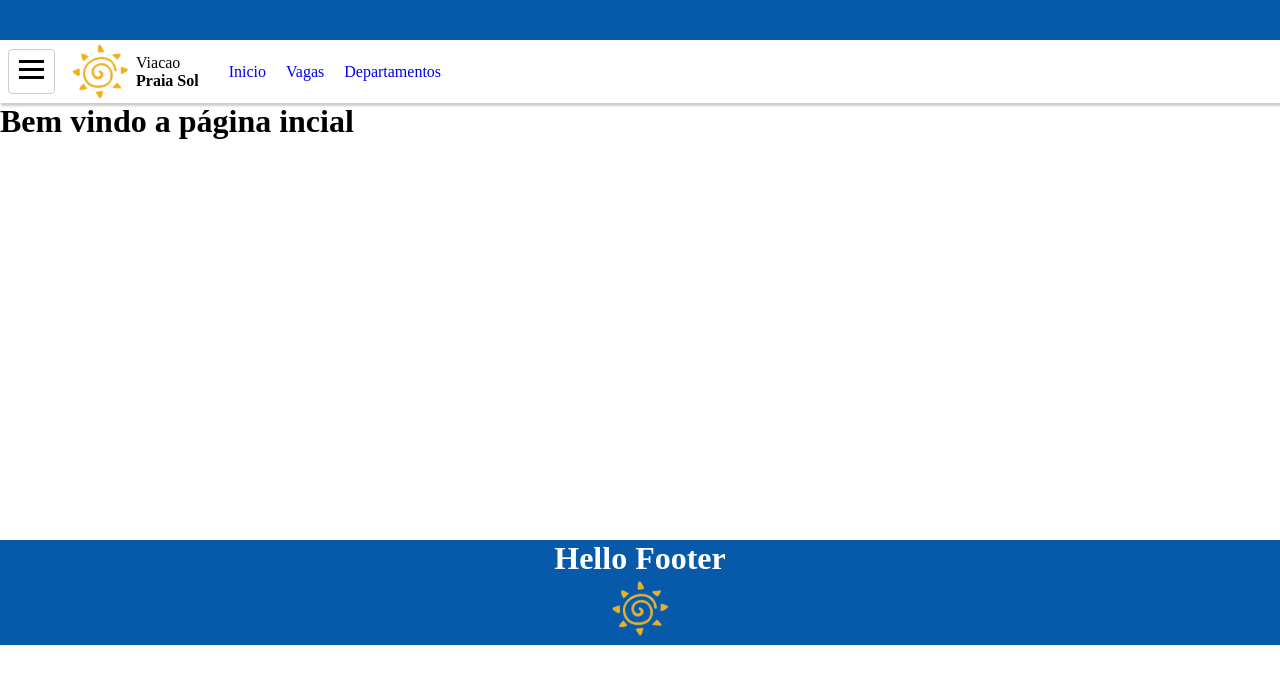
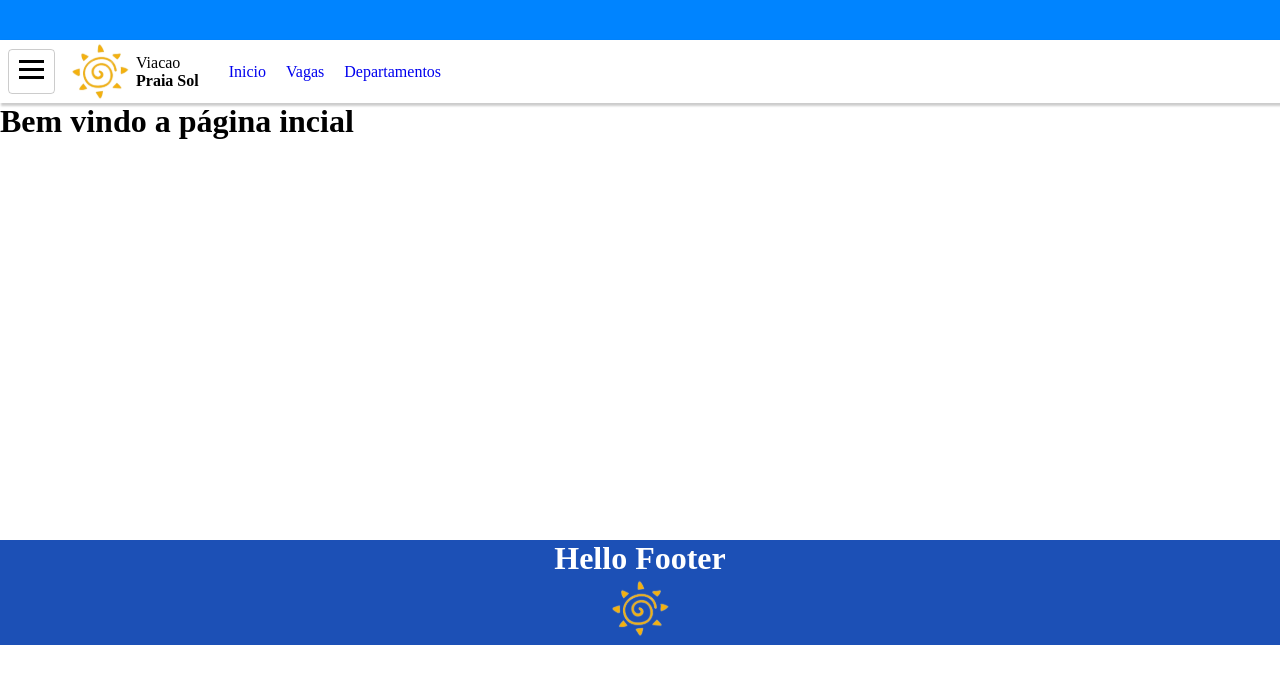
Before and after one commit to yuritakeo/website-ps, a React (Vite) app: page / in a window 1280 px wide. Shown: the top 684 px of the page. Built offline with nearby package versions, Linux system fonts and the light colour scheme; no server answers.

Commit message:
Testando cores

```diff
--- a/src/components/Footer/style.css
+++ b/src/components/Footer/style.css
@@ -2,7 +2,7 @@ footer{
     width: 100%;
     height: 105px;
     text-align: center;
-    background-color: #075AA9;
+    background-color: rgb(28,80,182);
     color: white;
 
     margin-top: calc(50vh);
--- a/src/components/Header/style.css
+++ b/src/components/Header/style.css
@@ -11,7 +11,7 @@ a{
 .faixa-topo-azul{
     height: 5vh;
     width: 100%;
-    background-color: #075AA9;
+    background-color: #0084ff;
 
 }
 
--- a/src/pages/Register/index.jsx
+++ b/src/pages/Register/index.jsx
@@ -61,7 +61,7 @@ export default function Register() {
         <span>Crie sua conta e se candidatar-se facilmente em nossas vagas disponiveis</span>
       </div>
 
-      <form className="container" onSubmit={handleRegister}>
+      <form className="container" onSubmit={handleRegister} >
         Nome: <input
           type="text"
           placeholder="Digite seu email"
@@ -91,7 +91,7 @@ export default function Register() {
           value={telefone}
           onChange={(e) => setTelefone(e.target.value)}
         />
-        <button type="submit" >Cadastrar</button>
+        <button className="form-button" type="submit" >Cadastrar</button>
       </form>
     </div>
   )
--- a/src/pages/Register/style.css
+++ b/src/pages/Register/style.css
@@ -5,7 +5,7 @@
     justify-content: center;
 }
 
-form button{
+.form-button{
     background-color: #075AA9;
     color: #FFF;
     font-size: 1.3rem;
```
Also changed, not shown: src/components/useDocumentTitle.jsx (added, +17 -0 lines).
